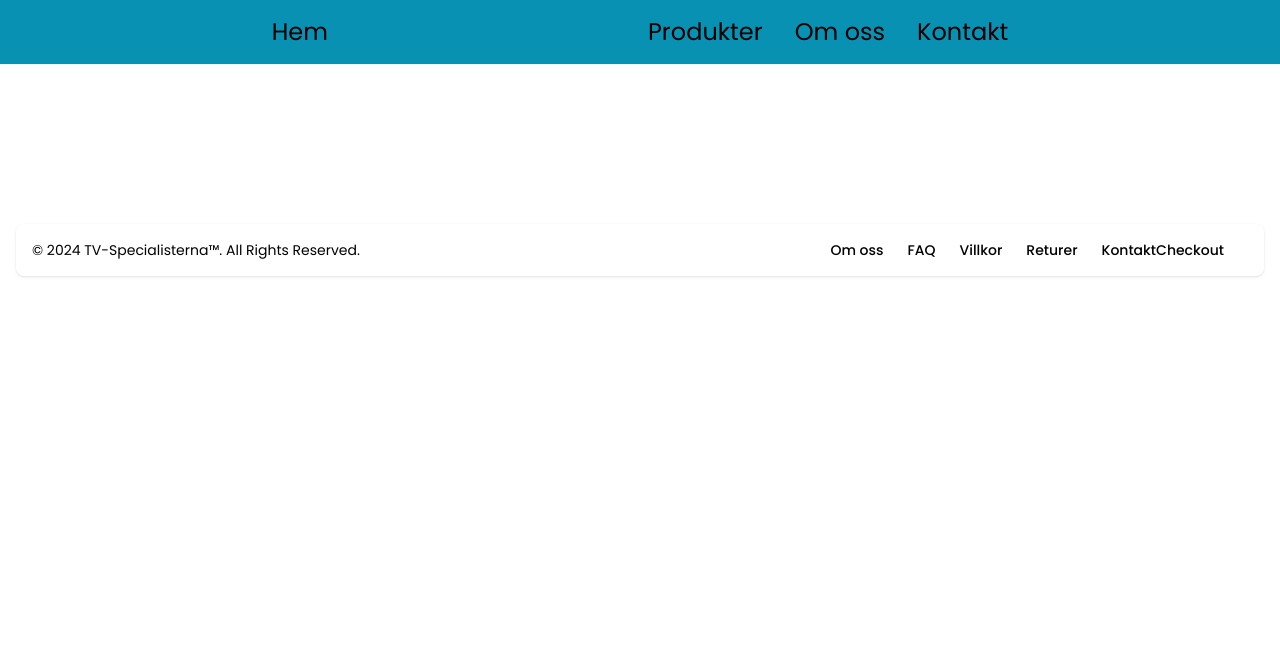
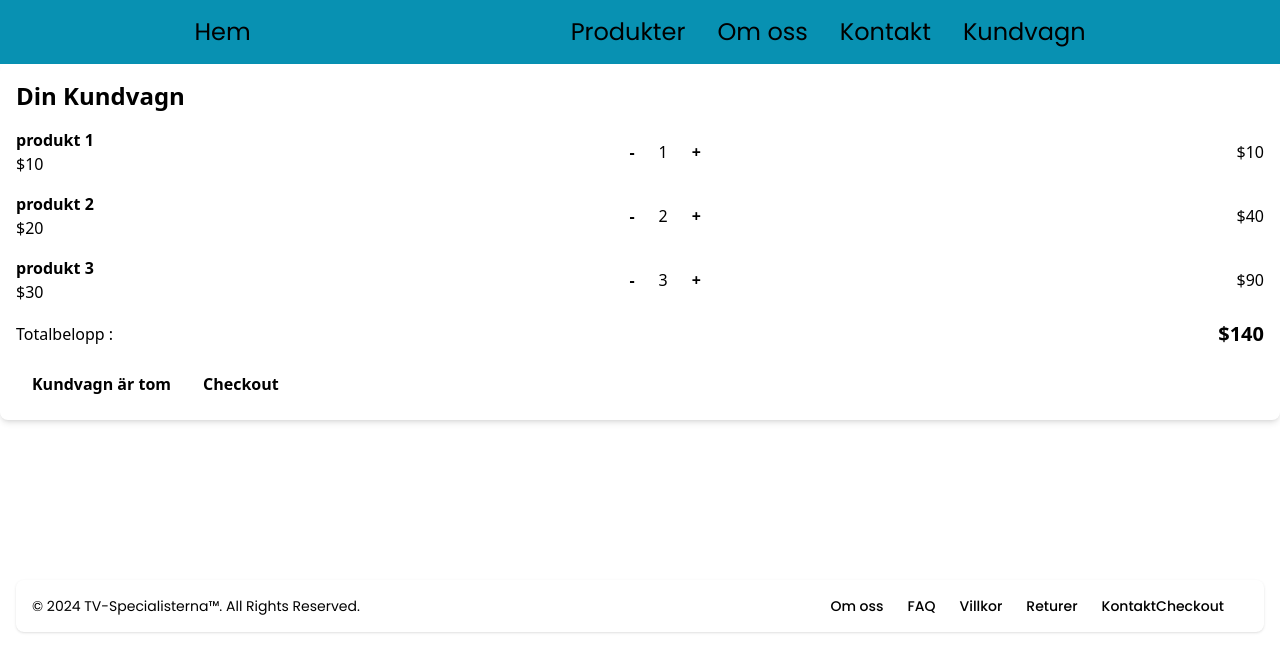
Before and after one commit to MalteNord/frontend-2-assignment, a React (Vite) app: page /cart in a window 1280 px wide. Shown: the top 672 px of the page. Built offline with nearby package versions, Linux system fonts and the light colour scheme.

Commit message:
har gjort en kundvagn

```diff
--- a/src/App.jsx
+++ b/src/App.jsx
@@ -6,6 +6,8 @@ import About from "./pages/About";
 import Footer from "./components/footer";
 import Contact from "./pages/Contact";
 import Products from "./pages/Products";
+import Cart from "./components/cart";
+
 
 import Home from "./pages/Home"
 import FAQ from "./pages/Faq";
@@ -14,6 +16,8 @@ import Returns from "./pages/Returns";
 import Product from "./pages/Product";
 import Checkout from "./pages/Checkout";
 import "./index.css"
+
+
 
 
  function App(){
@@ -32,6 +36,9 @@ import "./index.css"
         <Route exact path="/returns" element={<Returns />}/>
         <Route exact path="/checkout" element={<Checkout />}/>
         <Route exact path="/product" element={<Product />}/>
+        <Route exact path="/cart" element={<Cart />}/>
+
+
 
 
       </Routes>
--- /dev/null
+++ b/src/components/cart.jsx
@@ -0,0 +1,124 @@
+import React, { useState } from 'react';
+
+const Cart = () => {
+  const [cartItems, setCartItems] = useState([
+    {
+      id: 1,
+      name: 'produkt 1',
+      price: 10,
+      quantity: 1
+    },
+    {
+      id: 2,
+      name: 'produkt 2',
+      price: 20,
+      quantity: 2
+    },
+    {
+      id: 3,
+      name: 'produkt 3',
+      price: 30,
+      quantity: 3
+    }
+  ]);
+
+  const handleIncrement = (itemId) => {
+    const updatedCartItems = cartItems.map((item) => {
+      if (item.id === itemId) {
+        return {
+          ...item,
+          quantity: item.quantity + 1
+        };
+      }
+      return item;
+    });
+    setCartItems(updatedCartItems);
+  };
+
+  const handleDecrement = (itemId) => {
+    const updatedCartItems = cartItems.map((item) => {
+      if (item.id === itemId && item.quantity > 1) {
+        return {
+          ...item,
+          quantity: item.quantity - 1
+        };
+      }
+      return item;
+    });
+    setCartItems(updatedCartItems);
+  };
+
+  const calculateItemTotal = (item) => {
+    return item.price * item.quantity;
+  };
+
+  const calculateTotal = () => {
+    let total = 0;
+    cartItems.forEach((item) => {
+      total += calculateItemTotal(item);
+    });
+    return total;
+  };
+
+  const handleEmptyCart = () => {
+    setCartItems([]);
+  };
+
+  if (cartItems.length === 0) {
+    return (
+      <div className="bg-white rounded-lg shadow-md p-4">
+        <h2 className="text-2xl font-semibold mb-4">Din Kundvagn</h2>
+        <p className="text-gray-600">Kundvagnen är tom.</p>
+      </div>
+    );
+  }
+
+  return (
+    <div className="bg-white rounded-lg shadow-md p-4">
+      <h2 className="text-2xl font-semibold mb-4">Din Kundvagn</h2>
+
+      {cartItems.map((item) => (
+        <div key={item.id} className="flex justify-between items-center mt-4">
+          <div>
+            <p className="font-semibold">{item.name}</p>
+            <p className="text-gray-600">${item.price}</p>
+          </div>
+          <div className="flex items-center">
+            <button
+              className="bg-blue-500 hover:bg-blue-600 text-white font-semibold py-2 px-4 rounded mr-2"
+              onClick={() => handleDecrement(item.id)}
+            >
+              -
+            </button>
+            <p>{item.quantity}</p>
+            <button
+              className="bg-blue-500 hover:bg-blue-600 text-white font-semibold py-2 px-4 rounded ml-2"
+              onClick={() => handleIncrement(item.id)}
+            >
+              +
+            </button>
+          </div>
+          <p>${calculateItemTotal(item)}</p>
+        </div>
+      ))}
+
+      <div className="flex justify-between items-center mt-4">
+        <p className="text-gray-600">Totalbelopp :</p>
+        <p className="text-xl font-semibold">${calculateTotal()}</p>
+      </div>
+
+      <button
+        className="bg-red-500 hover:bg-red-600 text-white font-semibold py-2 px-4 rounded mt-4"
+        onClick={handleEmptyCart}
+      >
+        Kundvagn är tom
+      </button>
+
+      <button className="bg-blue-500 hover:bg-blue-600 text-white font-semibold py-2 px-4 rounded mt-4">
+        Checkout
+      </button>
+    </div>
+  );
+};
+
+export default Cart;
--- a/src/components/cart/cart.jsx
+++ /dev/null
@@ -1,24 +0,0 @@
-import React from 'react';
-import CartItem from './CartItem';
-
-const Cart = ({ cart }) => {
-
-
-  return (
-    <div className="Cart">
-      <div>
-        <h1>Mina Beställningar</h1>
-      </div>
-      <div className="cartItems">
-        {Products.map((product) => {
-          if (cartItems[product.id] !== 0) {
-            return <CartItem data = {product} />;
-          }
-
-        })}
-      </div>
-    </div>
-  );
-}
-
-export default Cart;
--- a/src/components/header.jsx
+++ b/src/components/header.jsx
@@ -28,6 +28,11 @@ function Header(){
 
                     </li>
 
+                    <li className="transition ease-in-out delay-100 hover:translate-y-1 hover:scale-110 hover:text-gray-dark">
+                        <Link to="/cart">Kundvagn</Link>
+
+                    </li>
+
 
                 </ul>
 
```
Also changed, not shown: src/components/cart/cart-item.jsx (deleted).
